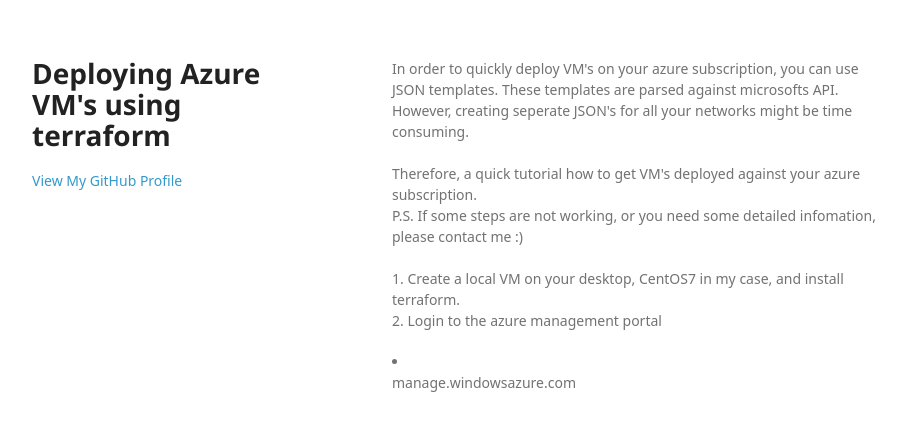
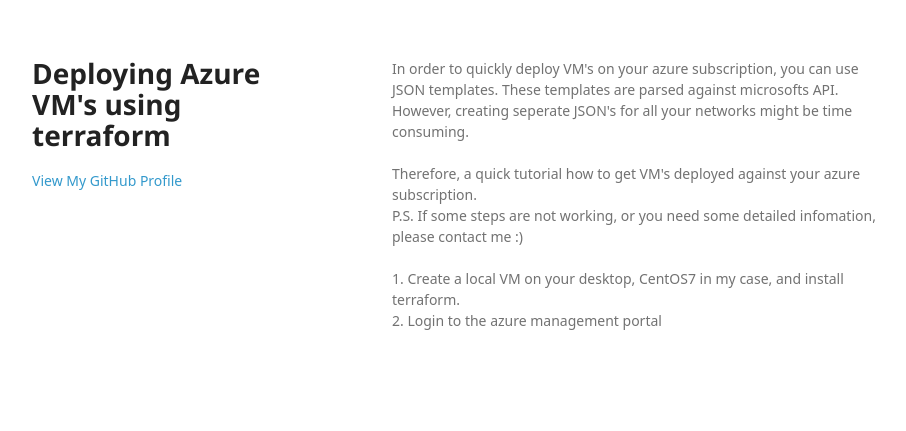
Before and after one commit to arjenwilly/arjenwilly.github.io, a Jekyll site: the page terraform.html, which Jekyll copies as it is, in a window 1280 px wide. Shown: the top 431 px of the page, without its empty margins (178-1084 px from the left). Built offline with Jekyll 4.4.1, drawn with Linux system fonts in a browser that asks for light colours; some web fonts are replaced; some of the changed lines change nothing that is shown.

Commit message:
Update terraform.html

```diff
--- a/terraform.html
+++ b/terraform.html
@@ -31,8 +31,8 @@
         <br><br>
 
         1. Create a local VM on your desktop, CentOS7 in my case, and install terraform. <br>
-        2. Login to the azure management portal <li></li>manage.windowsazure.com </li>
-
+        2. Login to the azure management portal <a hreft="https://manage.windowsazure.com> manage.windowsazure.com</a><br>
+        3.
 
 
       </p>
```
